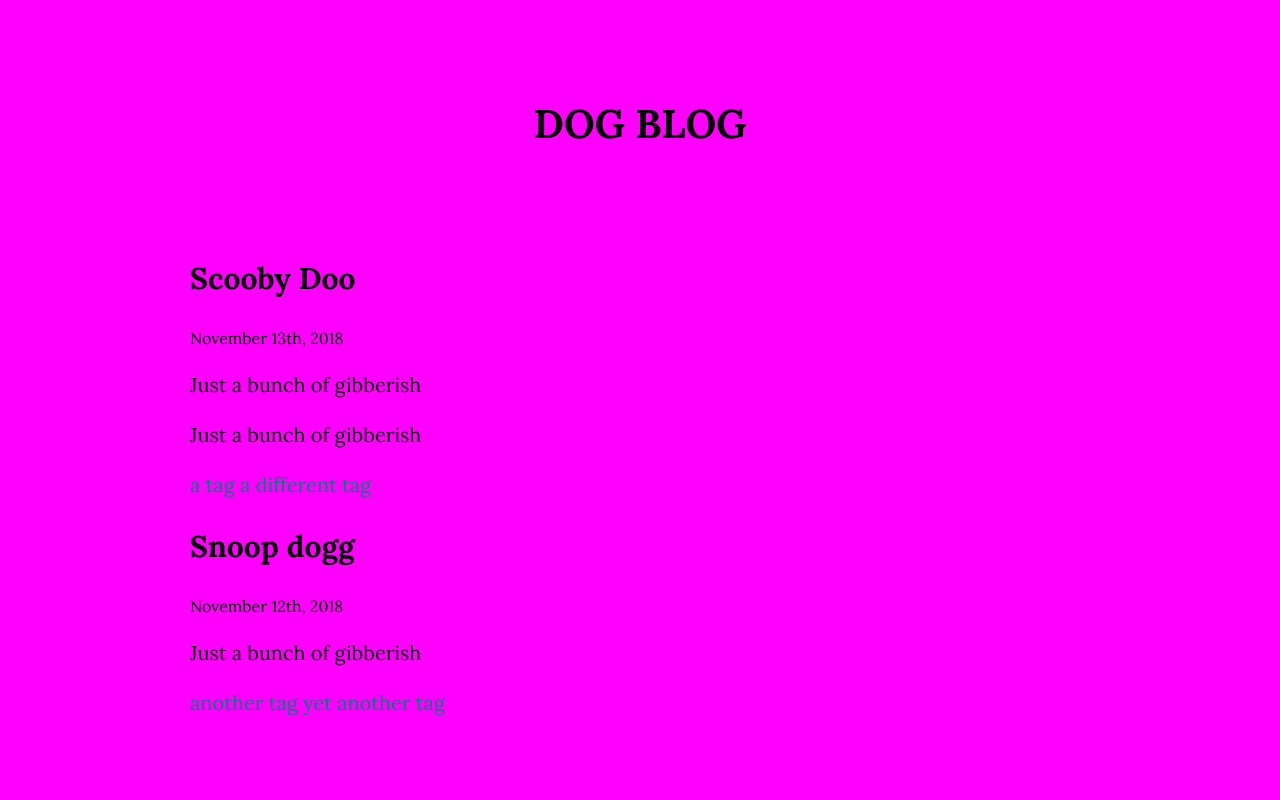
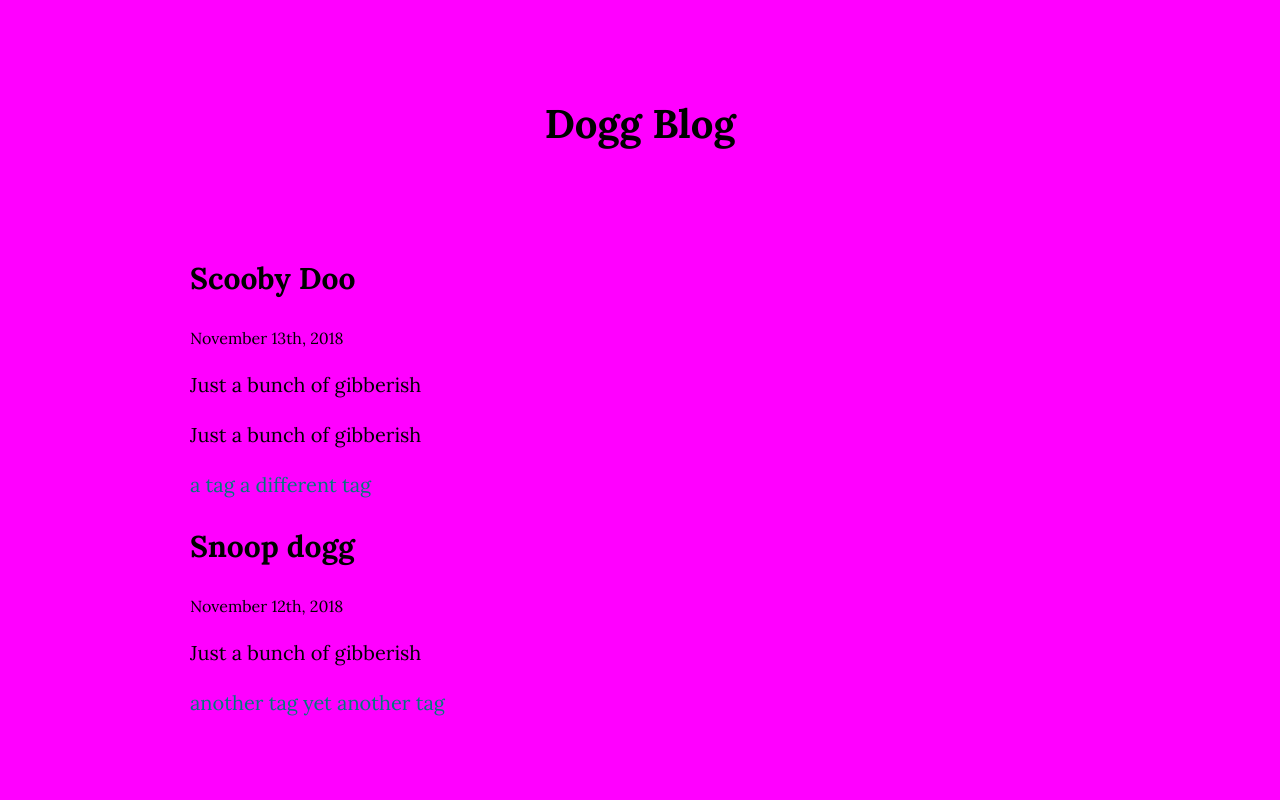
Before and after one commit to temp-taylor/temp-taylor.github.io, a plain HTML site: page index.html in a window 1280 px wide. Shown: the part 4185-4985 px from the top of the page. Drawn offline with Linux system fonts and the light colour scheme; a web font is replaced by a local one.

Commit message:
dog blog

```diff
--- a/index.html
+++ b/index.html
@@ -153,7 +153,7 @@ And motherfuckers act like they forgot about Dre</p>
       </div>
     </section>
 
-    <h1>DOG BLOG</h1>
+    <h1>Dogg Blog</h1>
     <section>
       <div class="wrapper">
         <div class="dog-blog">
```
